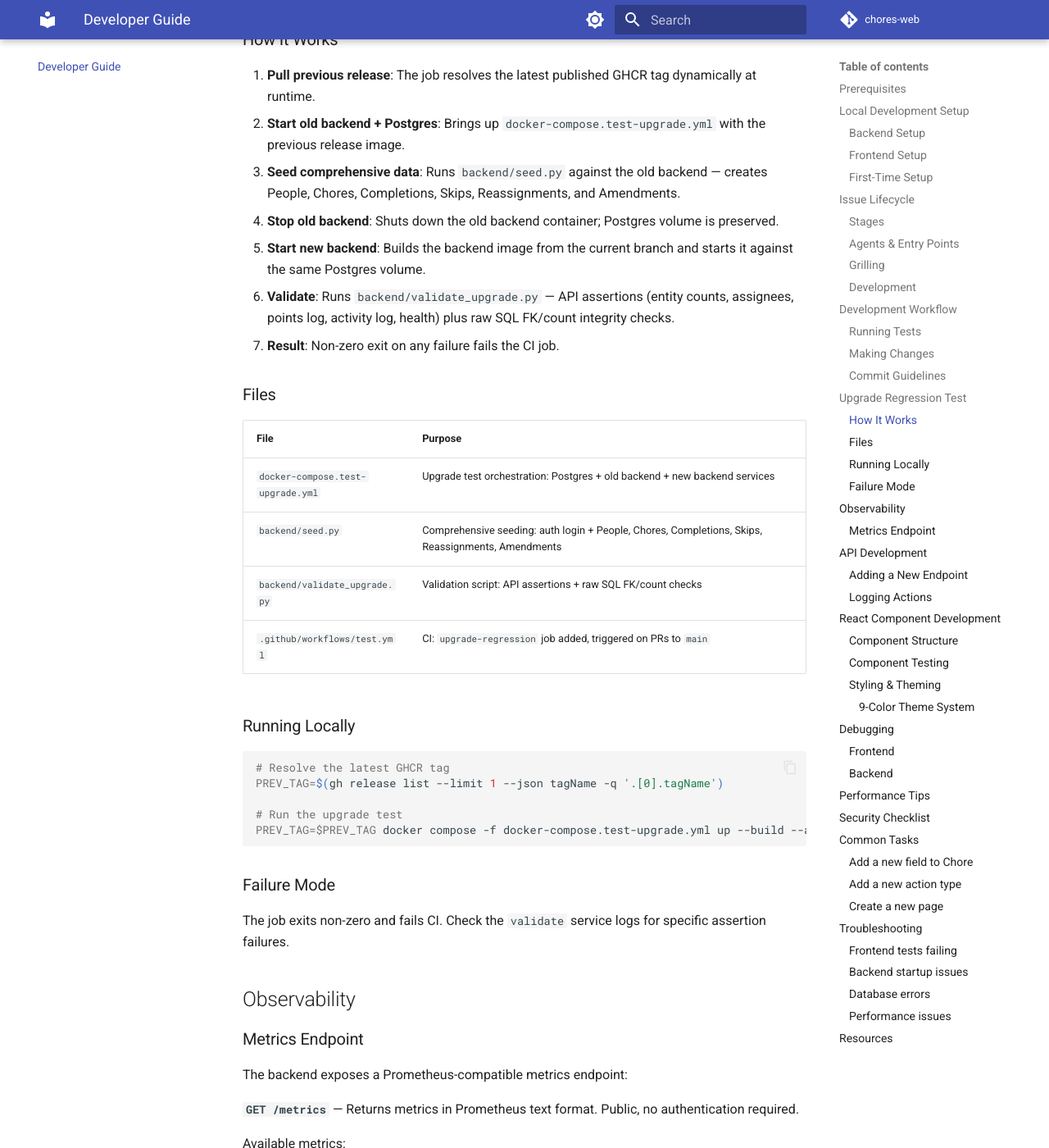
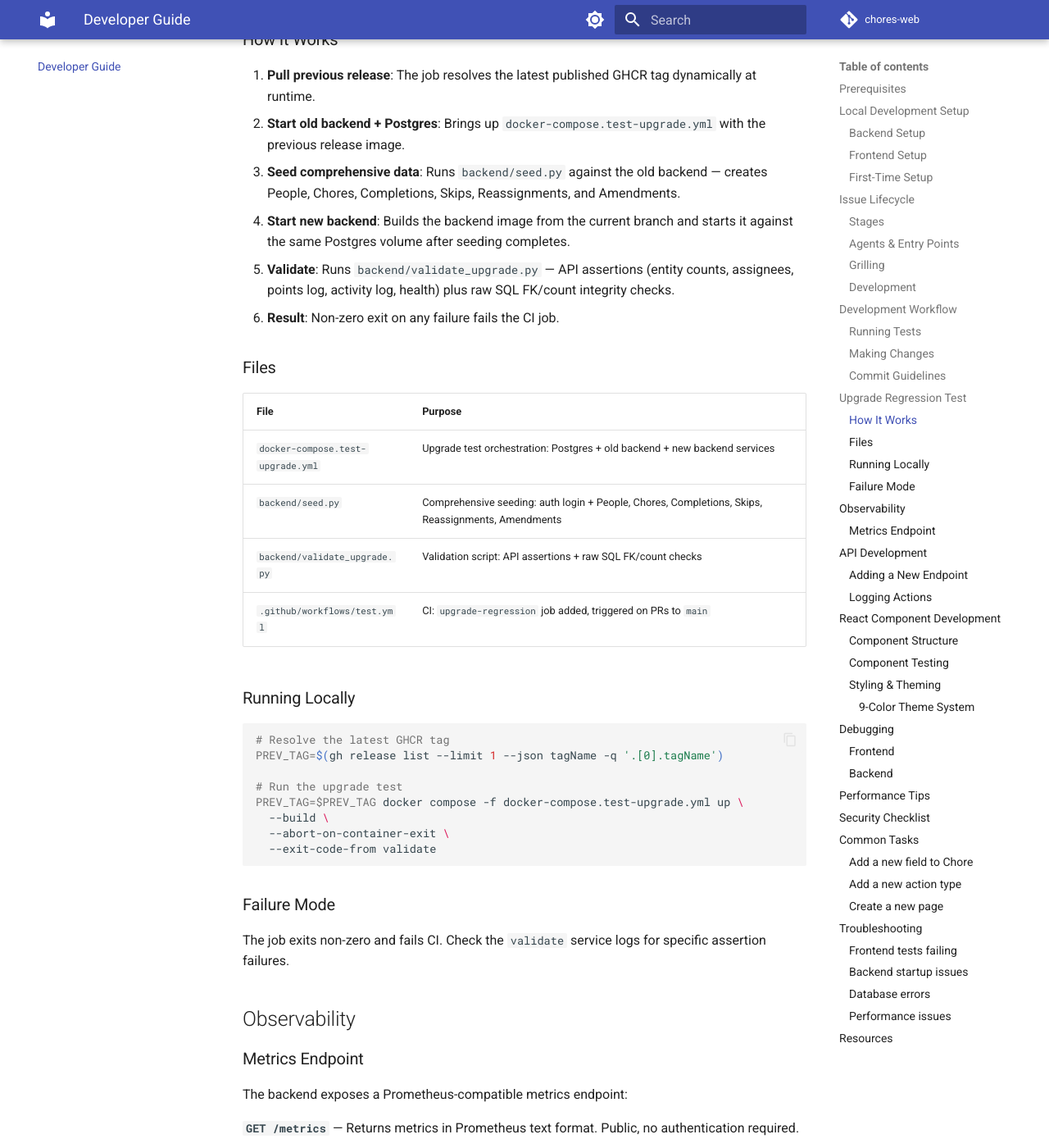
Before and after one commit to derekwinters/chores-web, an MkDocs documentation site: the page built from docs/DEVELOPER.md, in a window 1280 px wide and 1400 px high, scrolled down 4460 px. Shown: the whole window at 82% size. Built offline with MkDocs 1.6.1 and Material for MkDocs 9.7.7, drawn with Linux system fonts in a browser that asks for light colours; comment, search, counter and statistics services are not loaded.

Commit message:
docs: reconcile docs with implementation #207
- Remove inaccurate "Stop old backend" step — the old backend container
  stays running throughout; new-backend starts after seed completes via
  depends_on condition, not after an explicit stop
- Add --exit-code-from validate to the local run example to match CI
  behavior and ensure non-zero exit propagates correctly on failure

Co-Authored-By: Claude Sonnet 4.6 <noreply@anthropic.com>

````diff
--- a/docs/DEVELOPER.md
+++ b/docs/DEVELOPER.md
@@ -165,10 +165,9 @@ The upgrade regression test validates that data seeded against a previous releas
 1. **Pull previous release**: The job resolves the latest published GHCR tag dynamically at runtime.
 2. **Start old backend + Postgres**: Brings up `docker-compose.test-upgrade.yml` with the previous release image.
 3. **Seed comprehensive data**: Runs `backend/seed.py` against the old backend — creates People, Chores, Completions, Skips, Reassignments, and Amendments.
-4. **Stop old backend**: Shuts down the old backend container; Postgres volume is preserved.
-5. **Start new backend**: Builds the backend image from the current branch and starts it against the same Postgres volume.
-6. **Validate**: Runs `backend/validate_upgrade.py` — API assertions (entity counts, assignees, points log, activity log, health) plus raw SQL FK/count integrity checks.
-7. **Result**: Non-zero exit on any failure fails the CI job.
+4. **Start new backend**: Builds the backend image from the current branch and starts it against the same Postgres volume after seeding completes.
+5. **Validate**: Runs `backend/validate_upgrade.py` — API assertions (entity counts, assignees, points log, activity log, health) plus raw SQL FK/count integrity checks.
+6. **Result**: Non-zero exit on any failure fails the CI job.
 
 ### Files
 
@@ -186,7 +185,10 @@ The upgrade regression test validates that data seeded against a previous releas
 PREV_TAG=$(gh release list --limit 1 --json tagName -q '.[0].tagName')
 
 # Run the upgrade test
-PREV_TAG=$PREV_TAG docker compose -f docker-compose.test-upgrade.yml up --build --abort-on-container-exit
+PREV_TAG=$PREV_TAG docker compose -f docker-compose.test-upgrade.yml up \
+  --build \
+  --abort-on-container-exit \
+  --exit-code-from validate
 ```
 
 ### Failure Mode
````
